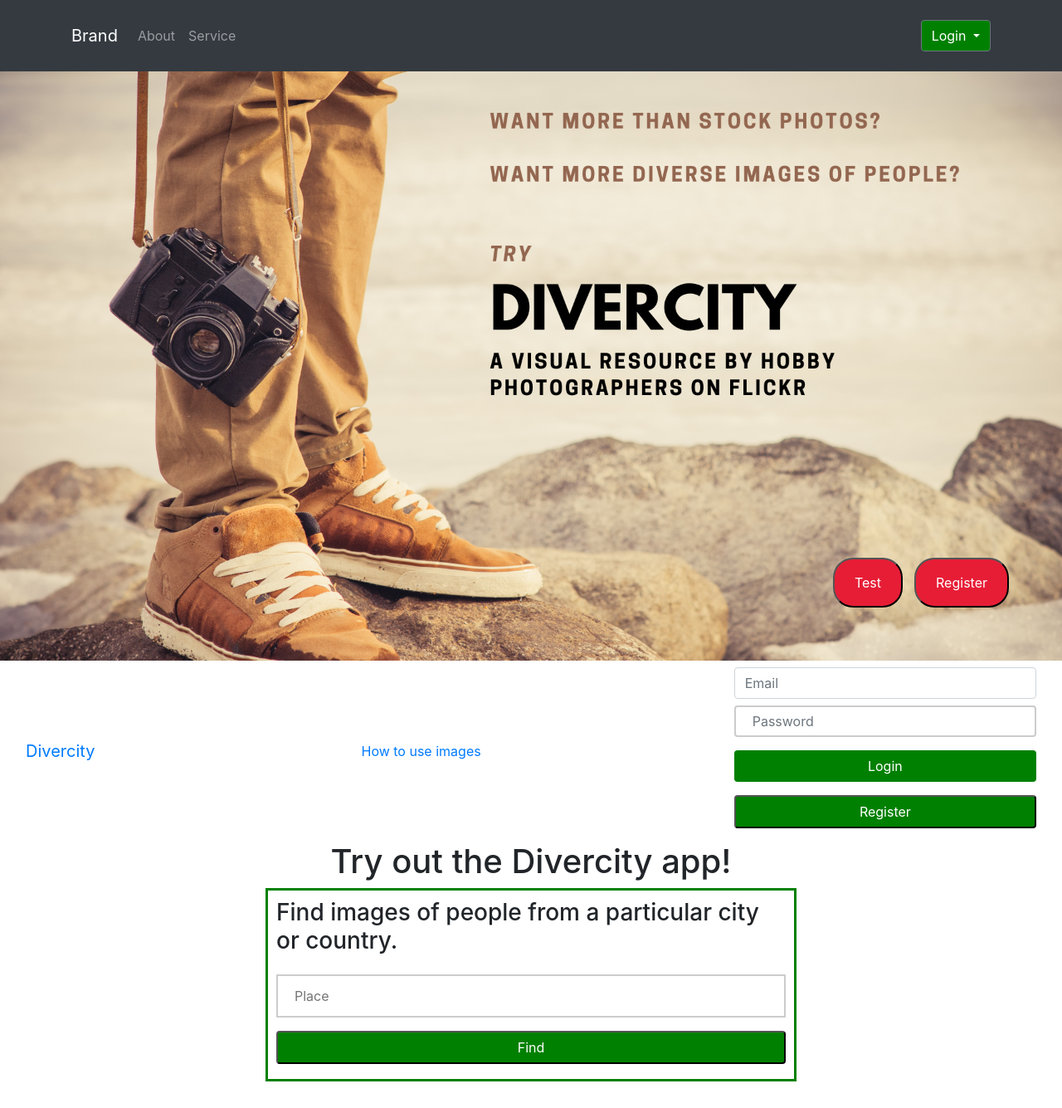
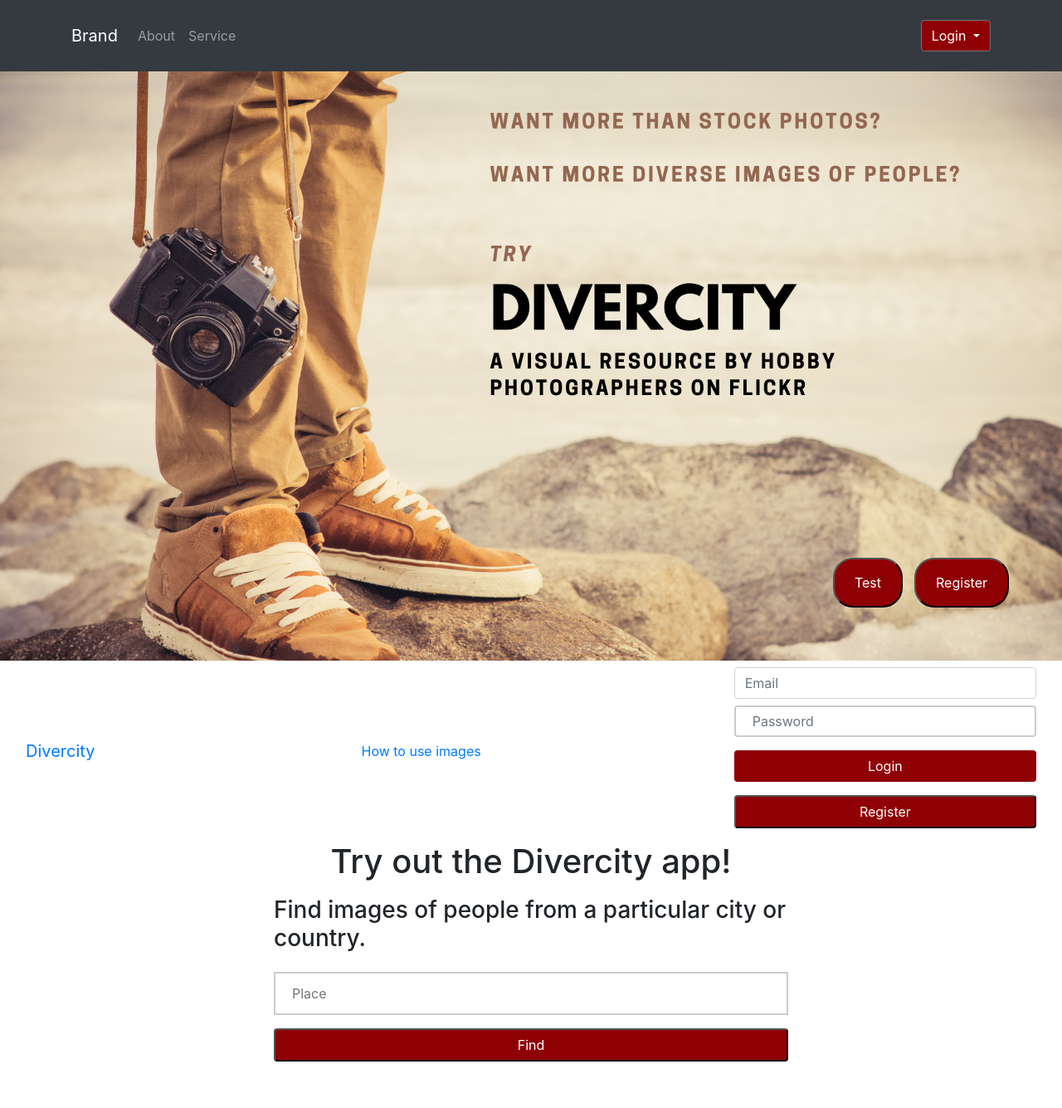
Before and after one commit to debiday/divercity_image_search, a Flask app: page / in a window 1280 px wide. Shown: the whole page at 83% size. After the commit the page ends 1279 px from the top, so only its background shows below. Run offline with Flask 2, Linux system fonts and the light colour scheme; some libraries are stand-ins or nearby versions.

Commit message:
change color scheme

```diff
--- a/static/styles.css
+++ b/static/styles.css
@@ -31,7 +31,7 @@
     position: absolute;
     bottom:4em;
     right:12em;
-    background-color:#e71d36;
+    background-color:#8F0005;
     border-radius:1.5em;
     color:white;
     padding:1em 1.5em;
@@ -42,7 +42,7 @@
     position: absolute;
     bottom:4em;
     right:4em;
-    background-color:#e71d36;
+    background-color:#8F0005;
     border-radius:1.5em;
     color:white;
     padding:1em 1.5em;
@@ -67,7 +67,7 @@
 #city-search {
     margin: auto;
     width: 50%;
-    border: 3px solid green;
+    border: 3px #8F0005;
     padding: 10px;
 }
 
@@ -114,7 +114,7 @@
 }
 /* set a style for all buttons*/
 button:not(#register):not(#test):not(#navbar-toggler):not(#hamburger) {
-    background-color: green;
+    background-color: #8F0005;
     color: white;
     padding: 6px 12px;
     margin: 8px 0;
```
